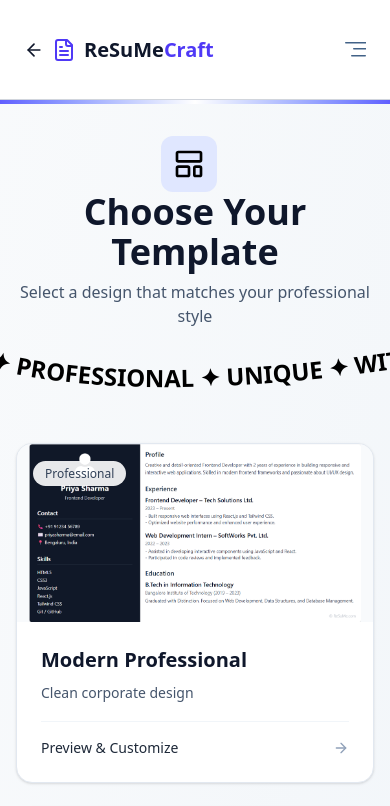
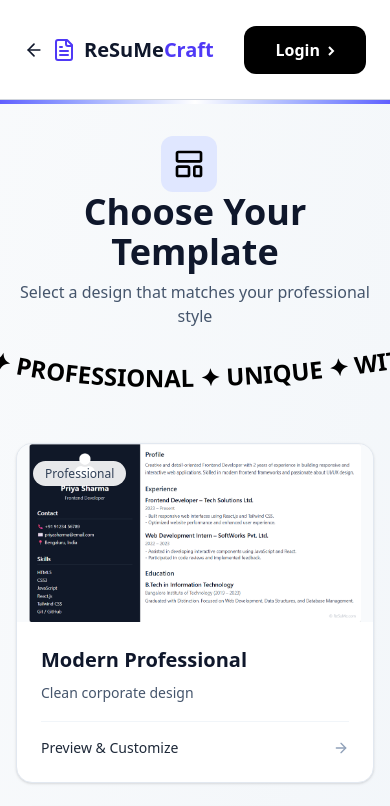
Before and after one commit to Shubh-2025/ReSuMe, a React (Vite) app in the folder Frontend/: page /canvas in a window 390 px wide. Shown: the top 806 px of the page. Built offline with nearby package versions, Linux system fonts and the light colour scheme.

Commit message:
Deployment

```diff
--- a/Frontend/src/Auth.jsx
+++ b/Frontend/src/Auth.jsx
@@ -3,6 +3,7 @@ import { Link } from "react-router-dom";
 import { useForm } from "react-hook-form";
 import { useNavigate } from "react-router-dom";
 import { Toaster, toast } from 'react-hot-toast';
+import { motion } from "framer-motion";
 
 const Auth = () => {
   const [isLogin, setIsLogin] = useState(true);
@@ -24,17 +25,15 @@ const Auth = () => {
         <div className="flex justify-center mb-6">
           <button
             onClick={() => setIsLogin(true)}
-            className={`px-4 py-2 font-semibold rounded-tl-xl rounded-bl-xl transition-colors duration-300 ${
-              isLogin ? "bg-black text-white" : "bg-gray-100 text-gray-700"
-            }`}
+            className={`px-4 py-2 font-semibold rounded-tl-xl rounded-bl-xl transition-colors duration-300 ${isLogin ? "bg-black text-white" : "bg-gray-100 text-gray-700"
+              }`}
           >
             Login
           </button>
           <button
             onClick={() => setIsLogin(false)}
-            className={`px-4 py-2 font-semibold rounded-tr-xl rounded-br-xl transition-colors duration-300 ${
-              !isLogin ? "bg-black text-white" : "bg-gray-100 text-gray-700"
-            }`}
+            className={`px-4 py-2 font-semibold rounded-tr-xl rounded-br-xl transition-colors duration-300 ${!isLogin ? "bg-black text-white" : "bg-gray-100 text-gray-700"
+              }`}
           >
             Register
           </button>
@@ -60,15 +59,15 @@ const LoginForm = () => {
       });
       let result = await response.json();
       // console.log(result)
-      if(!response.ok){
+      if (!response.ok) {
         return toast.error(result.message);
       }
       localStorage.setItem("userId", result.id);
-      toast.success("Logged in Successfully",{ duration: 1000 })
+      toast.success("Logged in Successfully", { duration: 1000 })
       reset();
-      setTimeout(()=>
-      navigate("/canvas")
-      ,1500)
+      setTimeout(() =>
+        navigate("/canvas")
+        , 1500)
     } catch (error) {
       console.error("Error during login:", error.message);
     }
@@ -91,12 +90,14 @@ const LoginForm = () => {
         className=" w-full p-3 rounded-xl border border-gray-300 focus:outline-none focus:ring-2 focus:ring-indigo-400 transition-all"
       />
       <div>
-        <button
-          type="submit"
-          className="bg-black text-white p-2 rounded-sm cursor-pointer"
+        <motion.button
+          type='submit'
+          whileHover={{ scale: 1.02 }}
+          whileTap={{ scale: 0.98 }}
+          className="flex items-center space-x-2 p-3 bg-black text-white rounded-lg hover:bg-gray-800 transition-colors shadow-lg cursor-pointer"
         >
-          Login
-        </button>
+          <span>Login</span>
+        </motion.button>
       </div>
     </form>
   );
@@ -116,14 +117,14 @@ const RegisterForm = () => {
       let result = await response.json();
       localStorage.setItem("userId", result.id);
       // console.log(result);
-      if(!response.ok){
+      if (!response.ok) {
         return toast.error(result.message);
       }
-      toast.success("Registered Successfully",{ duration: 1000 })
+      toast.success("Registered Successfully", { duration: 1000 })
       reset();
-      setTimeout(()=>
-      navigate("/canvas")
-      ,1500)
+      setTimeout(() =>
+        navigate("/canvas")
+        , 1500)
     } catch (error) {
       console.error("Error during registration:", error.message);
     }
@@ -152,12 +153,14 @@ const RegisterForm = () => {
         className="w-full p-3 rounded-xl border border-gray-300 focus:outline-none focus:ring-2 focus:ring-indigo-400 transition-all"
       />
       <div>
-        <button
-          type="submit"
-          className="bg-black text-white p-2 rounded-sm cursor-pointer"
+        <motion.button
+          type='submit'
+          whileHover={{ scale: 1.02 }}
+          whileTap={{ scale: 0.98 }}
+          className="flex items-center space-x-2 p-3 bg-black text-white rounded-lg hover:bg-gray-800 transition-colors shadow-lg cursor-pointer"
         >
-          Register
-        </button>
+          <span>Register</span>
+        </motion.button>
       </div>
     </form>
   );
--- a/Frontend/src/Dashboard.jsx
+++ b/Frontend/src/Dashboard.jsx
@@ -1,4 +1,4 @@
-import React, { useEffect, useState } from "react";
+import { useEffect, useState } from "react";
 import { motion, AnimatePresence } from "framer-motion";
 import { Link, useNavigate } from "react-router-dom";
 import {
@@ -8,6 +8,7 @@ import {
   User,
   ArrowRight,
 } from "lucide-react";
+import { Toaster, toast } from "react-hot-toast"
 
 export default function Dashboard({ onCreate, onOpen }) {
   const [name, setName] = useState("User");
@@ -55,9 +56,8 @@ export default function Dashboard({ onCreate, onOpen }) {
   };
   useEffect(() => {
     if (!localStorage.getItem("userId")) {
+      toast.error("Please login to enter your dashboard", { duration: 5000 });
       navigate('/auth');
-      // console.log('one');
-      alert('Login first to access your dashboard');
       //alerts twice as react uses strictMode In development.
     } else {
       (async () => {
@@ -104,6 +104,7 @@ export default function Dashboard({ onCreate, onOpen }) {
   }
   return (
     <div className="min-h-screen bg-gradient-to-br from-slate-50 to-slate-100 py-8">
+      <Toaster />
       {/* Header */}
       <div className="max-w-6xl mx-auto px-4 sm:px-6 mb-8">
         <div className="flex items-center justify-between">
@@ -142,7 +143,7 @@ export default function Dashboard({ onCreate, onOpen }) {
         >
           {/* Welcome Section */}
           <div className="bg-white rounded-2xl shadow-lg border border-slate-200 p-8">
-            <div className="flex items-center justify-between">
+            <div className="flex flex-col lg:flex-row gap-6 items-center justify-between w-full">
               <div>
                 <h1 className="text-3xl font-bold text-slate-900 mb-2">
                   {greetingWord}, {displayName} !
@@ -152,12 +153,11 @@ export default function Dashboard({ onCreate, onOpen }) {
                   Manage your resumes and create new professional CVs
                 </p>
               </div>
-
               <motion.button
                 whileHover={{ scale: 1.02 }}
                 whileTap={{ scale: 0.98 }}
                 onClick={handleCreate}
-                className="flex items-center space-x-2 px-6 py-3 bg-black text-white rounded-lg hover:bg-gray-800 transition-colors shadow-lg cursor-pointer"
+                className="flex items-center space-x-2 p-3 bg-black text-white rounded-lg hover:bg-gray-800 transition-colors shadow-lg cursor-pointer"
               >
                 <Plus className="w-5 h-5" />
                 <span>Create New Resume</span>
--- a/Frontend/src/Navbar.jsx
+++ b/Frontend/src/Navbar.jsx
@@ -29,67 +29,18 @@ const Navbar = () => {
 
       {/* Desktop Menu */}
       {isLoggedIn ? (
-        <div className="hidden sm:flex items-center justify-center gap-8">
+        <div className="flex items-center justify-center gap-8">
           <Link to={`/dashboard`}>
             <Button name={"Dashboard"} />
           </Link>
         </div>
       ) : (
-        <div className="hidden sm:flex items-center justify-center gap-8">
+        <div className="flex items-center justify-center gap-8">
           <Link to={`/auth`}>
             <Button name={"Login"} />
           </Link>
         </div>
       )}
-      {/* Menu Button (Mobile) */}
-      <button
-        onClick={() => setOpen(!open)}
-        aria-label="Menu"
-        className="sm:hidden"
-      >
-        <svg
-          width="21"
-          height="15"
-          viewBox="0 0 21 15"
-          fill="none"
-          xmlns="http://www.w3.org/2000/svg"
-        >
-          <rect width="25" height="1.5" rx=".75" fill="#426287" />
-          <rect x="8" y="6" width="20" height="1.5" rx=".75" fill="#426287" />
-          <rect x="6" y="13" width="15" height="1.5" rx=".75" fill="#426287" />
-        </svg>
-      </button>
-
-      {/* Overlay (detects outside clicks) */}
-      {open && (
-        <div
-          className="fixed inset-0 bg-black/50 backdrop-blur-[1px] z-40 transition-opacity duration-300 ease-in-out sm:hidden"
-          onClick={() => setOpen(false)}
-        ></div>
-      )}
-
-      {/* Mobile Menu */}
-      <div
-        className={`
-          absolute left-0 top-0 w-full h-60 bg-white shadow-md p-5 flex flex-col justify-center items-center text-sm md:hidden overflow-hidden z-50
-          transition-all duration-500 ease-out
-          ${
-            open
-              ? "opacity-100 translate-y-0"
-              : "opacity-0 -translate-y-5 py-0 pointer-events-none"
-          }
-        `}
-      >
-        {isLoggedIn ? (
-          <Link to={`/dashboard`}>
-            <Button name={"Dashboard"} />
-          </Link>
-        ) : (
-          <Link to={`/auth`}>
-            <Button name={"Login"} />
-          </Link>
-        )}
-      </div>
     </nav>
   );
 };
--- a/Frontend/src/main.jsx
+++ b/Frontend/src/main.jsx
@@ -3,7 +3,7 @@ import { createRoot } from 'react-dom/client'
 import { createBrowserRouter, RouterProvider } from "react-router-dom";
 import './index.css';
 
-import Landing from './landing.jsx';
+import Landing from './Landing.jsx';
 import App from './App.jsx';
 import Navbar from './Navbar';
 import Create from './Create';
@@ -11,7 +11,7 @@ import Footer from './Footer.jsx';
 import Preview from './Preview';
 import Auth from './Auth.jsx';
 import ResumeForm from './ResumeForm.jsx';
-import Generated from './generated.jsx';
+import Generated from './Generated.jsx';
 import Dashboard from './Dashboard.jsx';
 
 const router = createBrowserRouter([
```
Also changed, not shown: Frontend/src/ResumeForm.jsx (+18 -18 lines).
